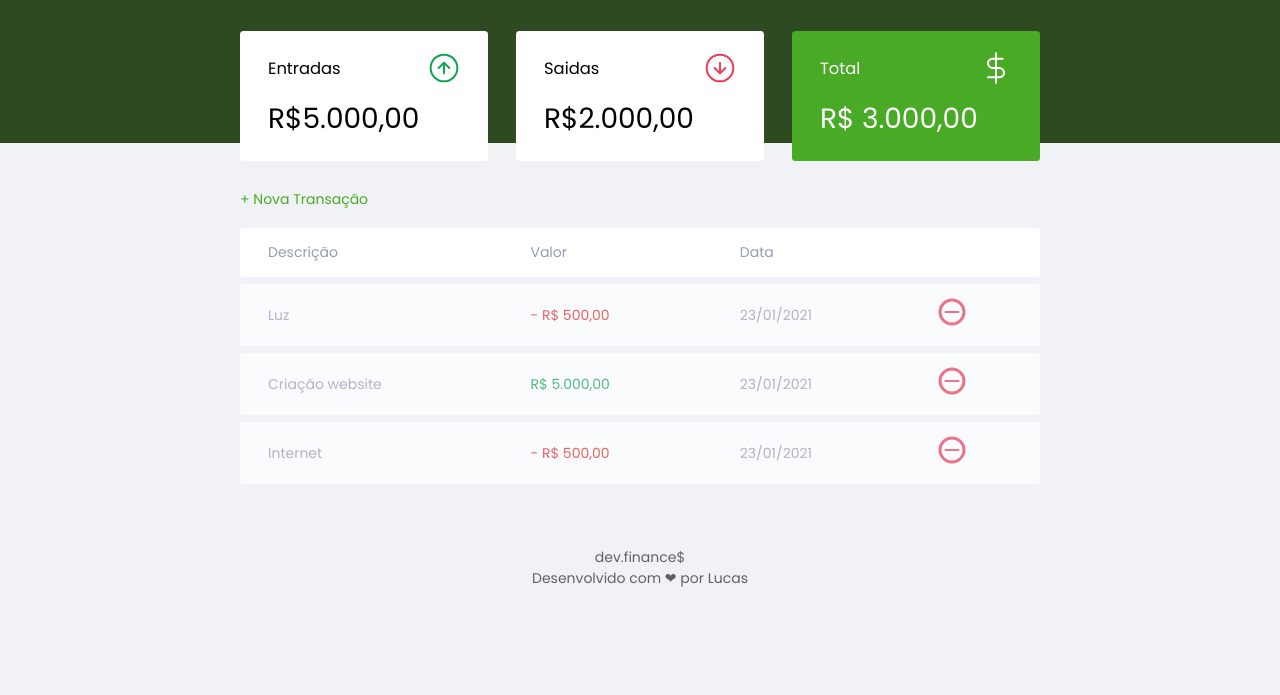
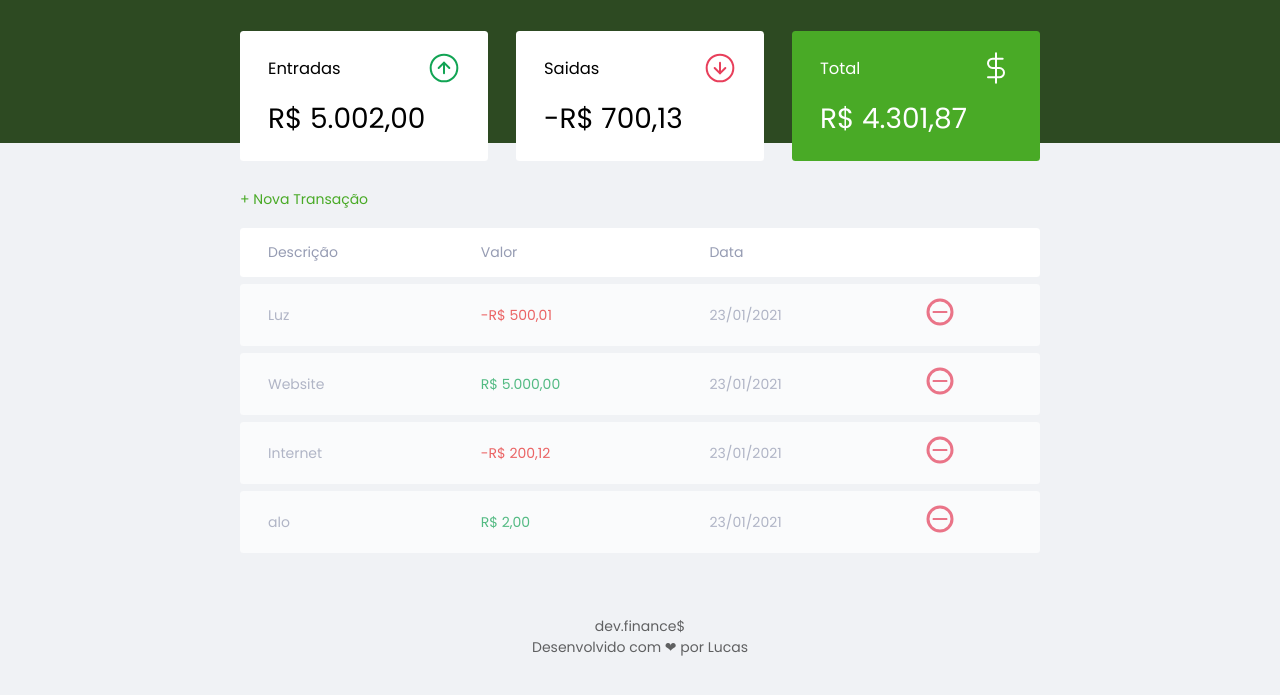
Before and after one commit to lucasalcantarap/dev.finance, a plain HTML site: page maratona-discover/index.html in a window 1280 px wide. Shown: the part 55-750 px from the top of the page. Drawn offline with Linux system fonts and the light colour scheme.

Commit message:
criado formatcao dos numeros e valores

```diff
--- a/maratona-discover/index.html
+++ b/maratona-discover/index.html
@@ -27,7 +27,7 @@
            <span>Entradas</span>
             <img src="./assets/income.svg" alt="Imagem de entradas">
           </h3>
-          <p>R$5.000,00</p>
+          <p id="incomeDisplay">R$5.000,00</p>
         </div>
 
         <div class="card">
@@ -36,14 +36,14 @@
           <span>Saidas</span>
           <img src="./assets/expense.svg" alt="Imagem de saidas">
         </h3>
-        <p>R$2.000,00</p>
+        <p id="expenseDisplay">R$2.000,00</p>
         </div>
         <div class="card total">
           <h3>
             <span>Total</span>
             <img src="./assets/total.svg" alt="Imagem de total">
           </h3>
-          <p>R$ 3.000,00</p>
+          <p id="totalDisplay">R$ 3.000,00</p>
         </div>
       </section>
       <section id="transaction">
@@ -63,36 +63,6 @@
             </tr>
           </thead>
           <tbody>
-            <tr>
-              <td class="description">Luz</td>
-              <td class="expense">- R$ 500,00</td>
-              <td class="date">23/01/2021</td>
-              <td>
-
-                <img src="./assets/minus.svg" alt="Remover transação">
-
-              </td>
-            </tr>
-            <tr>
-              <td class="description">Criação website</td>
-              <td class="income">R$ 5.000,00</td>
-              <td class="date">23/01/2021</td>
-              <td>
-
-                <img src="./assets/minus.svg" alt="Remover transação">
-
-              </td>
-            </tr>
-            <tr>
-              <td class="description">Internet</td>
-              <td class="expense">- R$ 500,00</td>
-              <td class="date">23/01/2021</td>
-              <td>
-
-                <img src="./assets/minus.svg" alt="Remover transação">
-
-              </td>
-            </tr>
           </tbody>
         </table>
       </section>
@@ -153,30 +123,6 @@
     <p>Desenvolvido com &#x2764; por Lucas</p>
     </footer>
 
-    <script>
-     const Modal = {
-        open(){
-          //Abrir modal
-          //Adicionar class active ao modal
-          document
-          .querySelector('.modal-overlay').classList
-          .add('active')
-
-
-        },
-
-        close(){
-          //fechar o modal
-          //remover a class active no modal
-
-          document
-          .querySelector('.modal-overlay').classList
-          .remove('active')
-
-        }
-      }
-
-
-    </script>
+    <script src="scripts.js"></script>
   </body>
 </html>
--- /dev/null
+++ b/maratona-discover/scripts.js
@@ -0,0 +1,181 @@
+const Modal = {
+  open() {
+    //Abrir modal
+    //Adicionar class active ao modal
+    document.querySelector(".modal-overlay").classList.add("active");
+  },
+
+  close() {
+    //fechar o modal
+    //remover a class active no modal
+
+    document.querySelector(".modal-overlay").classList.remove("active");
+  },
+};
+
+const transactions = [
+  {
+    id: 1,
+    description: "Luz",
+    amount: -50001,
+    date: "23/01/2021",
+  },
+  {
+    id: 2,
+    description: "Website",
+    amount: 500000,
+    date: "23/01/2021",
+  },
+  {
+    id: 3,
+    description: "Internet",
+    amount: -20012,
+    date: "23/01/2021",
+  },
+];
+
+const Transaction = {
+    all: transactions,
+
+
+    add(transaction){
+        Transaction.all.push(transaction)
+
+        App.reload()
+    },
+
+    remove(index){
+
+    },
+
+  incomes() {
+      let income = 0;
+      //pegar todas as transações verificar
+      Transaction.all.forEach(transaction => {
+        //para cada transacao se é maior que zero
+        if (transaction.amount > 0) {
+        // somar a uma variavel e rotnar variavel
+        income += transaction.amount;
+        }
+
+      })
+
+      return income;
+  },
+
+
+  expenses() {
+    let expense = 0;
+      //pegar todas as transações verificar
+      Transaction.all.forEach(transaction => {
+        //para cada transacao se é menor que zero
+        if( transaction.amount < 0 ) {
+        // somar a uma variavel e rotnar variavel
+        expense += transaction.amount;
+        }
+  })
+  return expense;
+},
+
+total() {
+    //entradas - Saidas
+    return Transaction.incomes() + Transaction.expenses();
+  }
+
+}
+
+// Substituir os dados do Html com od dados do JS
+
+const DOM = {
+  transactionsContainer: document.querySelector("#data-table tbody"),
+
+  addTransaction(transaction, index) {
+    const tr = document.createElement("tr");
+    tr.innerHTML = DOM.innerHTMLTransaction(transaction);
+
+    DOM.transactionsContainer.appendChild(tr);
+  },
+
+  innerHTMLTransaction(transaction) {
+    const CSSclass = transaction.amount > 0 ? "income" : "expense";
+
+    const amount = Utils.formatCurrency(transaction.amount);
+
+    const html = `
+              <td class="description">${transaction.description}</td>
+              <td class="${CSSclass}">${amount}</td>
+              <td class="date">${transaction.date}</td>
+              <td>
+
+                    <img src="./assets/minus.svg" alt="Remover transação">
+
+              </td>
+
+        `;
+    return html;
+  },
+
+
+  UpdateBalance() {
+      document.getElementById('incomeDisplay')
+      .innerHTML =Utils.formatCurrency(Transaction.incomes())
+
+      document.getElementById('expenseDisplay')
+      .innerHTML = Utils.formatCurrency(Transaction.expenses())
+
+      document.getElementById('totalDisplay')
+      .innerHTML = Utils.formatCurrency(Transaction.total())
+    },
+
+    clearTransactions(){
+        DOM.transactionsContainer.innerHTML = ""
+    }
+};
+
+const Utils = {
+  formatCurrency(value) {
+    const signal = Number(value) < 0 ? "-" : "";
+
+    value = String(value).replace(/\D/g, "");
+
+    value = Number(value) / 100;
+
+    value = value.toLocaleString("pt-BR", {
+      style: "currency",
+      currency: "BRL",
+    });
+
+    return signal + value;
+  },
+};
+
+const App = {
+    init() {
+
+        Transaction.all.forEach(transaction => {
+            DOM.addTransaction(transaction);
+          });
+
+          DOM.UpdateBalance()
+
+    },
+
+    reload() {
+        DOM.clearTransactions()
+        App.init()
+
+    },
+}
+
+
+App.init()
+
+Transaction.add({
+    id:39,
+    description:"alo",
+    amount:200,
+    date: '23/01/2021'
+
+})
+
+//1.51.01
```
